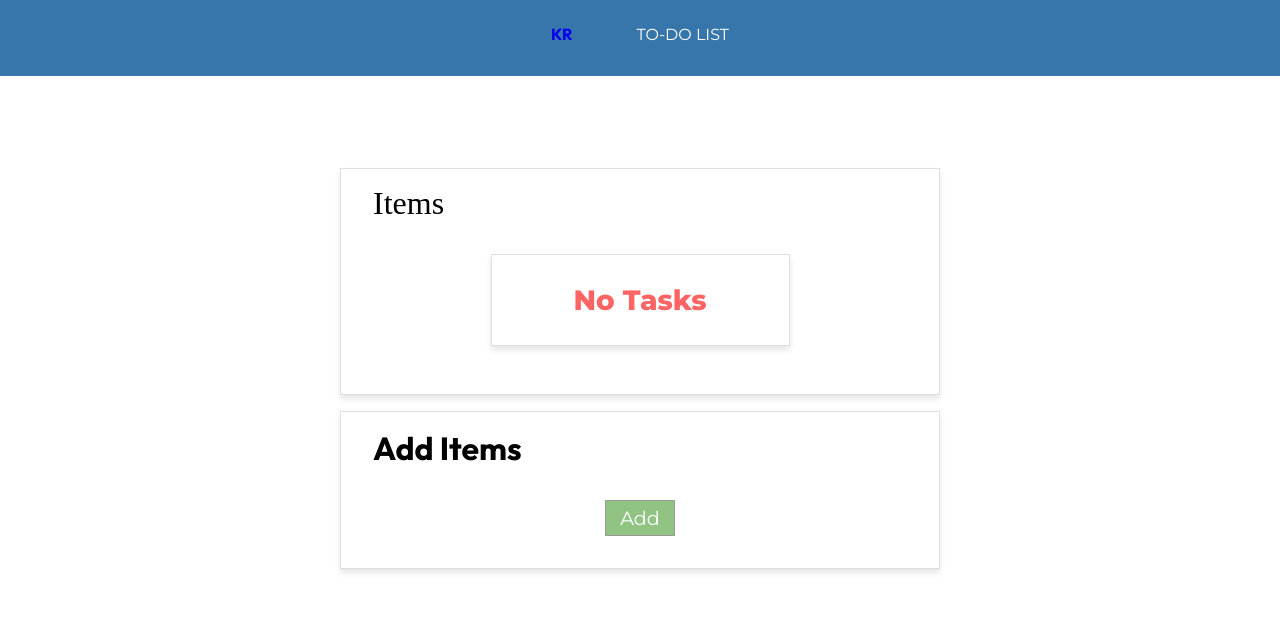
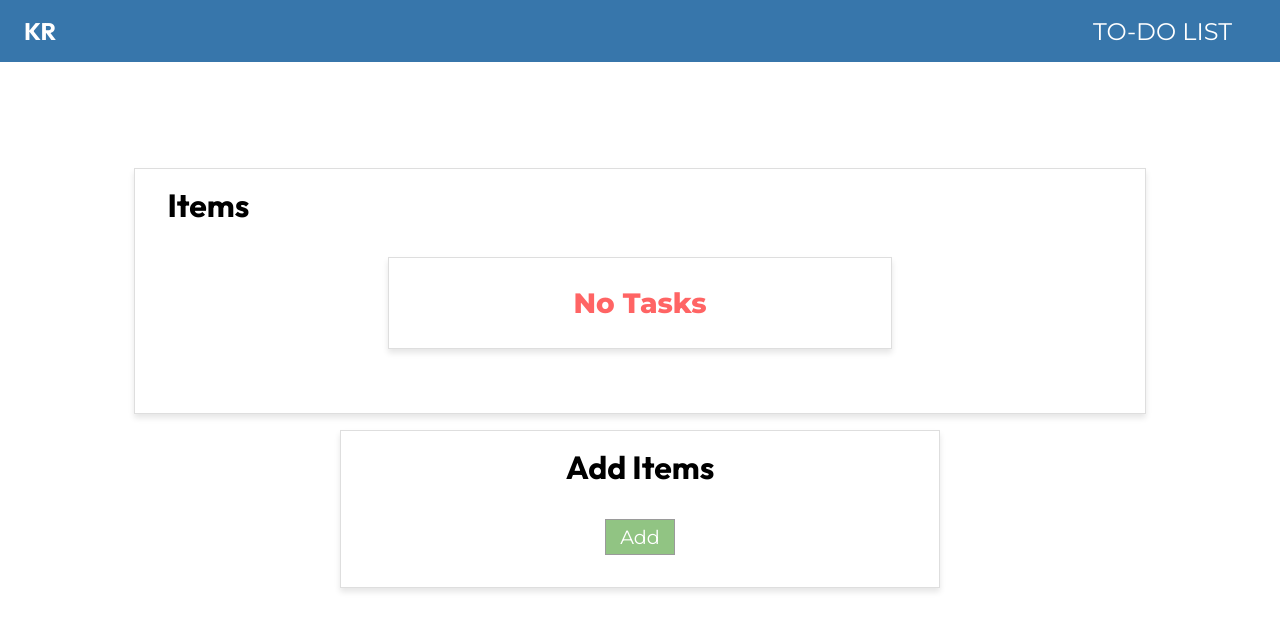
Before and after one commit to indigorose/Todo_List, a Flask app: page / in a window 1280 px wide. Shown: the top 631 px of the page. Run offline with Flask 3, Linux system fonts and the light colour scheme.

Commit message:
Refactoring and updating desktop/larger screen size styling

```diff
--- a/static/css/style.css
+++ b/static/css/style.css
@@ -24,6 +24,10 @@ body {
     font-family: 'Montserrat','Outfit', sans-serif;
     font-size: 16px;
     border: none;
+}
+
+section {
+    padding-bottom: 2em;
 }
 
 ul{ list-style-type: none;}
@@ -85,6 +89,19 @@ ul {
     padding: 0.5em 1em;
     margin: 0;
 }
+/* Add/Edit Container */
+.container__main {
+    border: 1px solid rgb(222, 222, 222);
+    width: 80%;
+    max-width: 600px;
+    margin: 0 auto;
+    top: 5em;
+    padding-bottom: 2em;
+    position: relative;
+    overflow: hidden;
+    box-shadow: 0 4px 6px 0 rgba(0,0,0,0.1);
+}
+
 .btn {
     font-family: 'Montserrat', sans-serif;
     max-width: fit-content;
@@ -100,7 +117,6 @@ ul {
 /* Navbar */
 
 .navbar {
-	padding-bottom: 1em;
 	text-align: center;
 	z-index: 999;
     top:0;
@@ -111,29 +127,23 @@ ul {
 }
 
 .nav__list {
-	padding: 0;
-	display: inline-flex;
-	justify-content: center;
-	flex-wrap: wrap;
-	gap: 1em;
 	align-items: center;
-	list-style: none;
+	padding: 0 1.5em;
+	font-size: 1rem;
 }
 
 .nav__item {
-	padding-top: 0.5em;
 	/* border: 1px solid white; */
 	font-family: 'Montserrat', serif;
 	text-transform: uppercase;
-}
-
-.nav__item + .nav__item {
-	margin-left: 3em;
+	font-size: 1.5rem;
+	vertical-align: middle;
 }
 
 .logo {
 	font-family: 'Outfit', sans-serif;
 	font-weight: 900;
+	color: var(--text-color-2);
 }
 
 .nav__link {
@@ -170,6 +180,7 @@ ul {
 }
 
 .active {
+    background-color: rgb(250, 250, 250);
     color: var(--text-color-1);
     width: 70%;
     margin-bottom: 2em;
@@ -241,3 +252,74 @@ ul {
 .edit {
     margin-left: 2em;
 }
+
+@media (max-width: 450px) {
+    .container__title {
+        font-size: 1.5rem;
+    }
+    .item {
+        font-size: 1.2rem;
+    }
+    .row{
+        flex-direction: column;
+        gap: 0.5em;
+    }
+    .btn__container {
+        max-width: 80%;
+    }
+    .btn + .btn {
+        margin-left: 0;
+    }
+
+    #btn_del, #btn_edit{
+        font-size: 0.9rem;
+        margin: 0;
+    }
+
+}
+
+
+
+@media (min-width: 750px) {
+    .container {
+        max-width: 1200px;
+    }
+
+    .container-list > .container-add {
+        width: 600px;
+    }
+
+    .container-add > .container__title {
+        text-align: center;
+    }
+
+    .wrap {
+        display: flex;
+        flex-direction: row;
+        flex-wrap: wrap;
+    }
+
+    ul > li {
+       max-width: 45%;
+       margin-right: 1em;
+    }
+
+}
+
+@media (min-width: 1200px) {
+    .container {
+        max-width: 1800px;
+    }
+
+    .wrap {
+        display: flex;
+        flex-direction: row;
+        flex-wrap: wrap;
+     }
+
+     ul > li {
+        max-width: 27%;
+        margin-right: 1em;
+     }
+
+}
--- a/templates/add.html
+++ b/templates/add.html
@@ -17,7 +17,7 @@
     </header>
 
 <!-- Add task card-->
-    <section class="container container__main col">
+    <section class="container__main col">
         <div class="card__navbar">
             <h3 class="container__title">Add Task</h3>
             <a class="btn" id="btn__cancel" href="{{url_for('home')}}">Cancel</a>
--- a/templates/edit.html
+++ b/templates/edit.html
@@ -15,7 +15,7 @@
             </ul>
         </nav>
     </header>
-    <section class="container container__main col">
+    <section class="container__main col">
         <div class="card__navbar">
             <h3 class="container__title">Edit</h3>
             <a class="btn" id="btn__cancel" href="{{url_for('home')}}">Cancel</a>
--- a/templates/index.html
+++ b/templates/index.html
@@ -20,13 +20,13 @@
 <!--Main Section-->
     <section class="container-list col">
         <div class="container col">
-            <h3e class="container__title">Items</h3e>
+            <h3 class="container__title">Items</h3>
 <!--            If the python file cannot detect any tasks, display no tasks-->
             <div class="list__items">
                 {% if not list_tasks %}
                 <p class="list__item list__item missing">No Tasks</p>
                 {% endif %}
-                <ul>
+                <ul class="wrap">
                     {% for task in list_tasks %}
                     <li class="list__item active">
                         <p class="item">{{ task.task}}</p>
```
